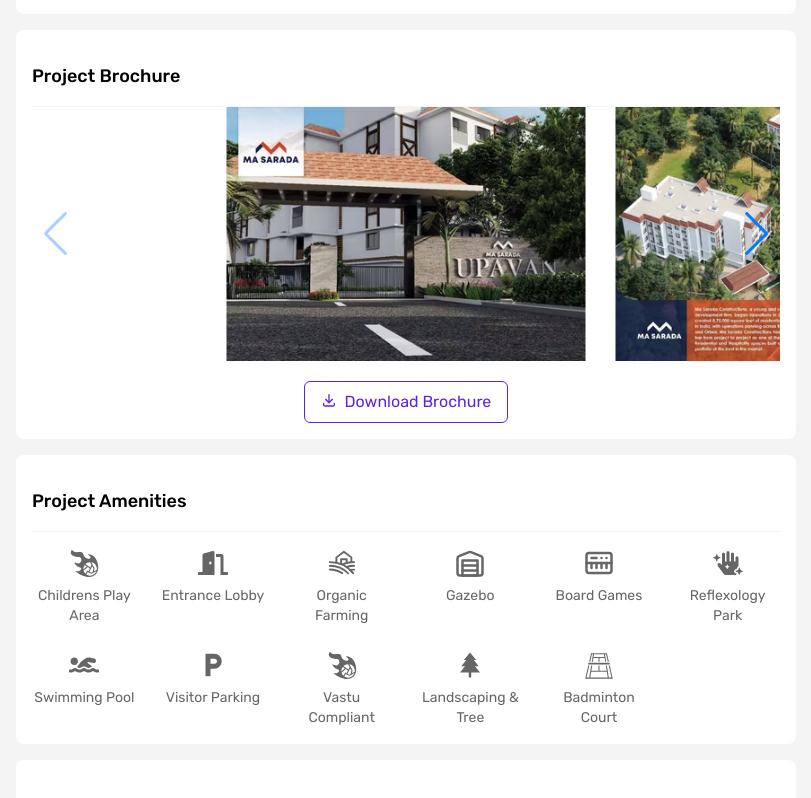
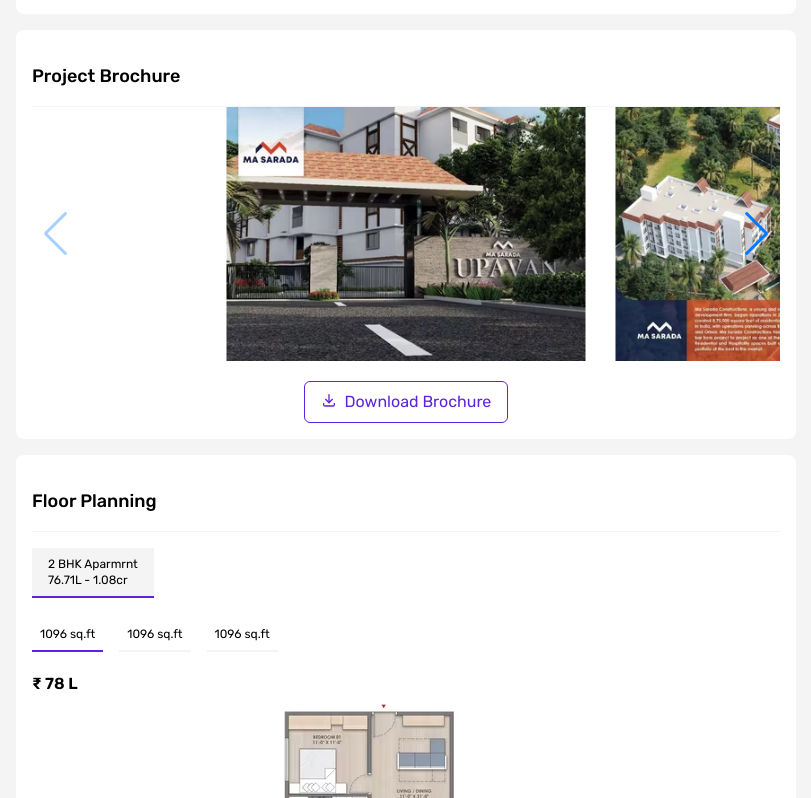
Before and after one commit to vikki-vikas/property-website, a React (Vite) app: page / in a window 1280 px wide. Shown: the part 2002-2800 px from the top of the page, without its empty margins (64-875 px from the left). Built offline with nearby package versions, Linux system fonts and the light colour scheme.

Commit message:
2d image mapping is done

```diff
--- a/src/App.jsx
+++ b/src/App.jsx
@@ -30,6 +30,7 @@
 import CustomSwiper from './components/customSwiper'
 import { TbDownload } from 'react-icons/tb'
 import { IoMdCall } from 'react-icons/io'
+import FloorPlanning from './components/floorPlanning'
 
 
 function App() {
@@ -453,6 +454,19 @@
     )
   }
 
+  const content12 = () => {
+    return (
+      <Card>
+      <div className='border-b py-4' >
+        <p className='font-medium lg:text-lg' >Floor Planning</p>
+      </div>
+      <div className='mt-4' >
+        <FloorPlanning />
+      </div>
+    </Card>
+    )
+  }
+
 
   const sections = [
     { id: 1, title: 'Overview / Home', content: content1() },
@@ -461,11 +475,12 @@
     { id: 4, title: 'More About Project', content: content4() },
     { id: 5, title: 'Photos & Videos: Tour this project virtually', content: content9() },
     { id: 6, title: 'Project Brochure', content: content10() },
+    { id: 12, title: 'Floor Planning', content: content12() },
     { id: 7, title: 'Tour This Project', content: content5() },
     { id: 8, title: 'Amenities', content: content6() },
     { id: 9, title: 'Ratings And Reviews', content: content7() },
     { id: 10, title: 'Frequently Asked Questions', content: content8() },
-    { id: 11, title: 'Contact Sellers', content: content11() }
+    { id: 11, title: 'Contact Sellers', content: content11() },
   ];
 
   return (
--- /dev/null
+++ b/src/components/floorPlanning.tsx
@@ -0,0 +1,107 @@
+import React, { useState } from 'react'
+import f1 from '../../public/content/f1.avif'
+import f2 from '../../public/content/f2.avif'
+
+const FloorPlanning = () => {
+
+    const [activeIndex,setActiveIndex] = useState(0);
+    const [activeSubIndex,setActiveSubIndex] = useState(0);
+
+    const categoriesData = [
+        {
+            categoryName : "2 BHK Aparmrnt",
+            price : "76.71L - 1.08cr",
+            subCategorys : [
+                {
+                    title : "1096 sq.ft",
+                    image : f1,
+                    price : "78 L",
+                    specificaions : [
+                        {
+                            title : "Attached Balcony with Bedroom 1",
+                            subTitle : "11' 0'' X 4' 0''"
+                        },
+                        {
+                            title : "Bedroom 1",
+                            subTitle : "11' 0'' X 11' 0''"
+                        },
+                        {
+                            title : "Attached Balcony with Bedroom 1",
+                            subTitle : "11' 0'' X 4' 0''"
+                        },
+                        {
+                            title : "Bedroom 1",
+                            subTitle : "11' 0'' X 11' 0''"
+                        },
+                        {
+                            title : "Attached Balcony with Bedroom 1",
+                            subTitle : "11' 0'' X 4' 0''"
+                        },
+                        {
+                            title : "Bedroom 1",
+                            subTitle : "11' 0'' X 11' 0''"
+                        },
+                        {
+                            title : "Attached Balcony with Bedroom 1",
+                            subTitle : "11' 0'' X 4' 0''"
+                        },
+                        {
+                            title : "Bedroom 1",
+                            subTitle : "11' 0'' X 11' 0''"
+                        },
+                    ]
+                },
+                {
+                    title : "1096 sq.ft",
+                    image : f2,
+                    price : "78 L",
+                    specificaions : []
+                },
+                {
+                    title : "1096 sq.ft",
+                    image : f1,
+                    price : "78 L",
+                    specificaions : []
+                }
+            ]
+        }
+    ]
+
+  return (
+    <>
+        <div className='flex gap-4 text-xs' >
+            {categoriesData.map((category:any,catIndex:number)=>{
+                return <div className={`bg-gray border-b-2 cursor-pointer ${activeIndex == catIndex && 'border-blue' } p-2 px-4`}
+                onClick={()=>{setActiveIndex(catIndex)}}
+                >
+                    <p>{category.categoryName}</p>
+                    <p>{category.price}</p>
+                </div>
+            })}
+        </div>
+        <div className='mt-5' >
+            <div className='flex gap-4 overflow-x-auto no-scrollbar text-xs' >
+                {categoriesData[activeIndex].subCategorys.map((subCate:any,subCatIndex:number)=>{
+                    return <p className={`min-w-max p-2 border-b-2 cursor-pointer ${activeSubIndex == subCatIndex && 'border-blue' }`} onClick={()=>{setActiveSubIndex(subCatIndex)}} >{subCate.title}</p>
+                })}
+            </div>
+            <div className='grid place-items-center mt-5' >
+                <p className='text-left font-semibold w-full' >₹ {categoriesData[activeIndex].subCategorys[activeSubIndex].price}</p>
+                <img src={categoriesData[activeIndex].subCategorys[activeSubIndex].image} alt="" />
+            </div>
+
+            <div className='flex gap-x-4 overflow-x-auto no-scrollbar' >
+                {categoriesData[activeIndex].subCategorys[activeSubIndex].specificaions.map((spec,index)=>{
+                    return <div className='p-2 border rounded-md min-w-max text-xs md:text-base' >
+                        <p>{spec.title}</p>
+                        <p className='opacity-50' >{spec.subTitle}</p>
+                    </div>
+                })}
+            </div>
+
+        </div>
+    </>
+  )
+}
+
+export default FloorPlanning
```
Also changed, not shown: public/content/f1.avif (added), public/content/f2.avif (added).
